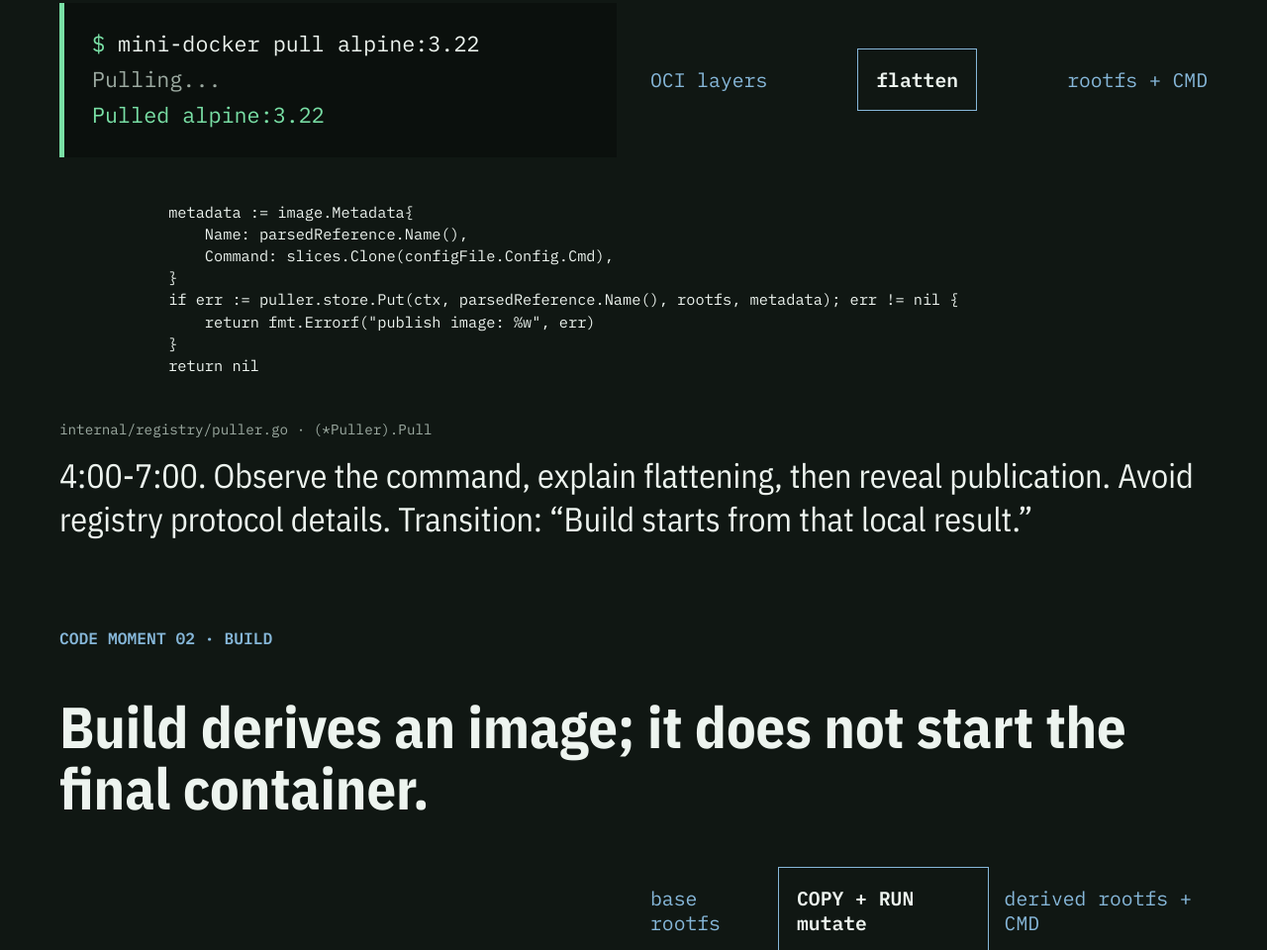
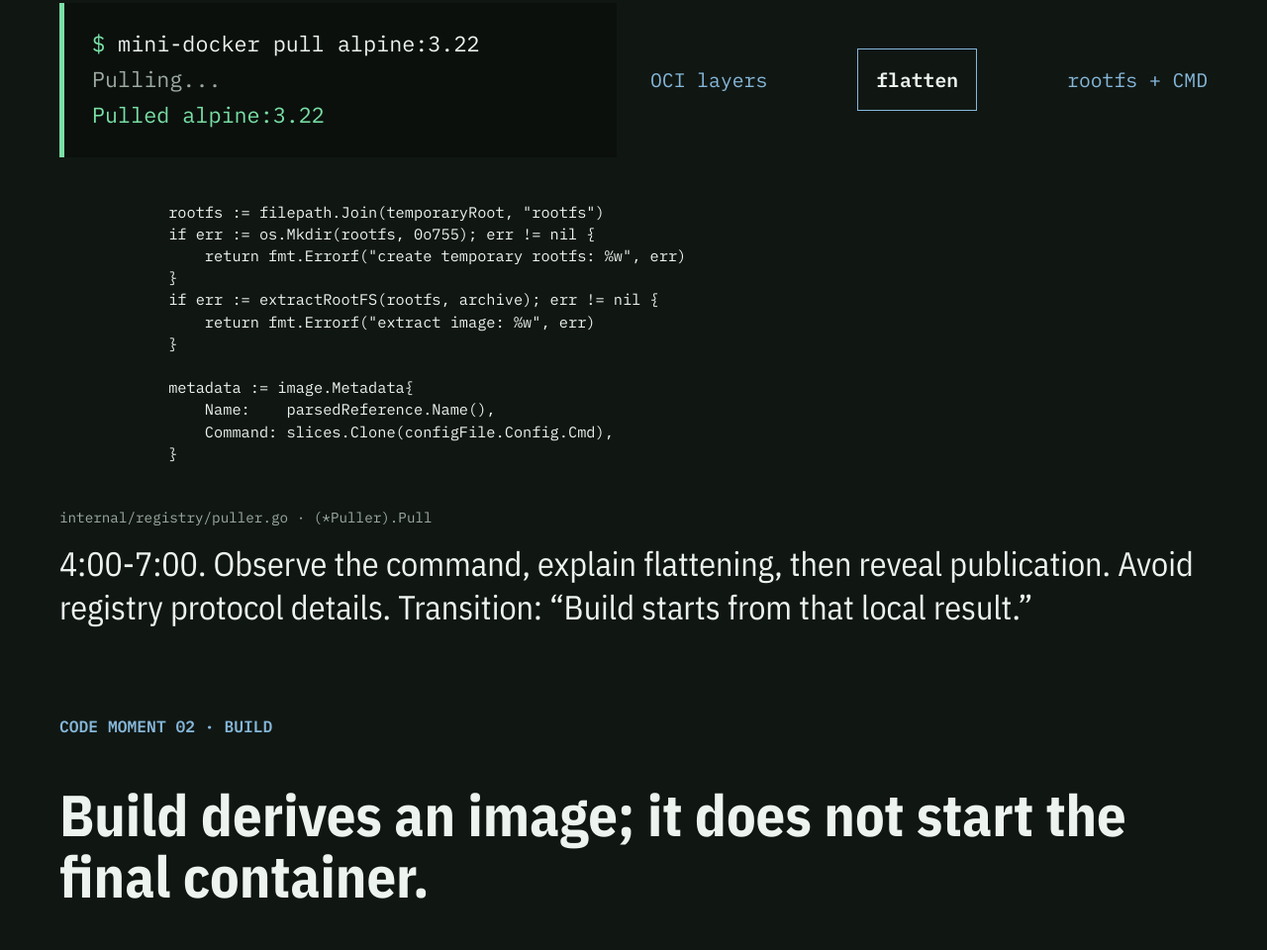
Before and after one commit to kocierik/mini-docker, a website built with Vite: page presentation/index.html in a window 1280 px wide. Shown: the part 1728-2688 px from the top of the page at 99% size. Built offline with nearby package versions, Linux system fonts and the light colour scheme; what reveal.js would draw is missing.

Commit message:
fix: restore pull slide fidelity

```diff
--- a/presentation/index.html
+++ b/presentation/index.html
@@ -42,14 +42,18 @@
             <div class="blueprint fragment"><span>OCI layers</span><b>flatten</b><span>rootfs + CMD</span></div>
           </div>
           <pre class="fragment"><code class="language-go" data-trim>
+            rootfs := filepath.Join(temporaryRoot, "rootfs")
+            if err := os.Mkdir(rootfs, 0o755); err != nil {
+                return fmt.Errorf("create temporary rootfs: %w", err)
+            }
+            if err := extractRootFS(rootfs, archive); err != nil {
+                return fmt.Errorf("extract image: %w", err)
+            }
+
             metadata := image.Metadata{
-                Name: parsedReference.Name(),
+                Name:    parsedReference.Name(),
                 Command: slices.Clone(configFile.Config.Cmd),
             }
-            if err := puller.store.Put(ctx, parsedReference.Name(), rootfs, metadata); err != nil {
-                return fmt.Errorf("publish image: %w", err)
-            }
-            return nil
           </code></pre>
           <p class="source">internal/registry/puller.go · (*Puller).Pull</p>
           <aside class="notes">4:00-7:00. Observe the command, explain flattening, then reveal publication. Avoid registry protocol details. Transition: “Build starts from that local result.”</aside>
```
Also changed, not shown: presentation/tests/deck.spec.js (+5 -3 lines).
